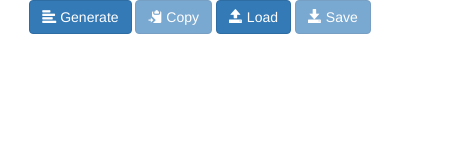
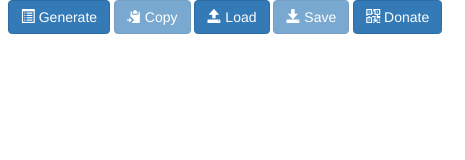
Before and after one commit to coder-chenzhi/EasyTabURL-ChromeExtension, a browser extension: page popup.html in a window 400 px wide. Shown: the whole page, 465 px wide, since content can reach past the window. Drawn offline with Linux system fonts and the light colour scheme.

Commit message:
add 'donate' button, use Bootstrp Modal

```diff
--- a/popup.css
+++ b/popup.css
@@ -1,6 +1,6 @@
 body {
-  height: 500px;
-  width: 400px;
+  height: 600px;
+  width: 450px;
 }
 
 .container {
--- a/popup.html
+++ b/popup.html
@@ -8,8 +8,8 @@
 <body>
 <div class="container">
   <div class='row' align="center">
-    <button type="button" id="generate" class="btn btn-primary" aria-label="Left Align">
-        <span class="glyphicon glyphicon-align-left" aria-hidden="true"></span> Generate
+    <button type="button" id="generate" class="btn btn-primary" aria-label="Generate">
+        <span class="glyphicon glyphicon-list-alt" aria-hidden="true"></span> Generate
     </button>
     <button type="button" id="copy" class="btn btn-primary disabled" aria-label="Copy">
         <span class="glyphicon glyphicon-copy" aria-hidden="true"></span> Copy
@@ -21,6 +21,17 @@
     <button type="button" id="save" class="btn btn-primary disabled" aria-label="Save">
         <span class="glyphicon glyphicon-save" aria-hidden="true"></span> Save
     </button>
+    <button type="button" id="donate" class="btn btn-primary" aria-label="Left Align" data-toggle="modal" data-target="#donateModal">
+        <span class="glyphicon glyphicon-qrcode" aria-hidden="true"></span> Donate
+    </button>
+    <div id="donateModal"class="modal fade" tabindex="-1" role="dialog" aria-labelledby="Donate Modal">
+      <div class="modal-dialog" role="document">
+        <div class="modal-content">
+        <img src="1Yuan.jpg">
+        </div>
+      </div>
+    </div>
+
   </div>
   <div class="alert" id='msg'></div>
   <div id="url-div">
```
Also changed, not shown: 1Yuan.jpg (added).
